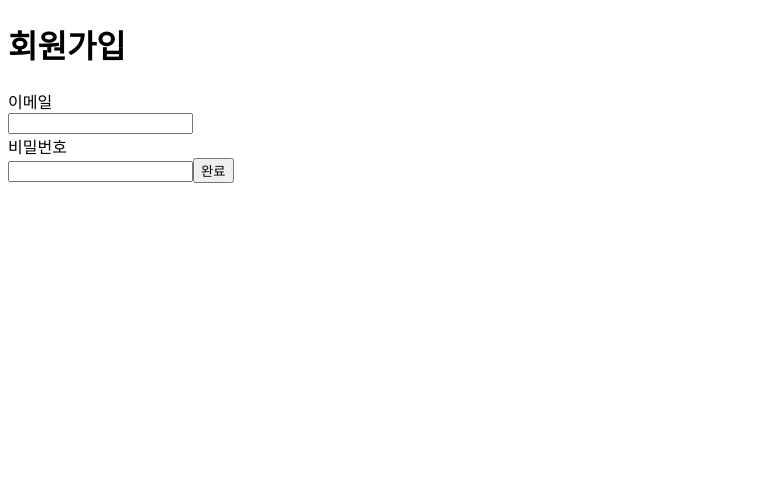
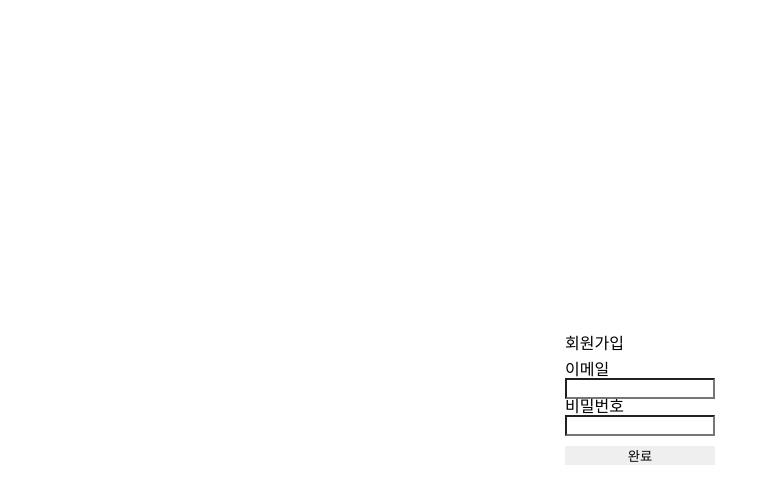
Before and after one commit to NamJwong/wanted-pre-onboarding-challenge-fe-1, a React (Create React App) app: page /join in a window 1280 px wide. Shown: the top 504 px of the page, without its empty margins (0-770 px from the left). Built offline with nearby package versions, Linux system fonts and the light colour scheme.

Commit message:
design: 홈, 로그인, 회원가입 페이지 스타일링

```diff
--- a/src/App.tsx
+++ b/src/App.tsx
@@ -1,7 +1,13 @@
 import Router from 'common/components/Router';
+import GlobalStyle from 'common/styles/global';
 
 function App() {
-  return <Router />;
+  return (
+    <>
+      <GlobalStyle />
+      <Router />
+    </>
+  );
 }
 
 export default App;
--- a/src/auth/AuthForm.tsx
+++ b/src/auth/AuthForm.tsx
@@ -1,5 +1,6 @@
 import Form from 'common/components/Form';
 import FormItem from 'common/components/FormItem';
+import styled from 'styled-components';
 
 interface AuthFormProps {
   email: {
@@ -16,9 +17,19 @@ export default function AuthForm(props: AuthFormProps) {
   const { email, password } = props;
   return (
     <Form>
-      <FormItem label="이메일" value={email.value} onChange={email.onChange} />
-      <FormItem label="비밀번호" value={password.value} onChange={password.onChange} />
-      <button>완료</button>
+      <FormItem label="이메일" value={email.value} onChange={email.onChange} width="150px" />
+      <FormItem
+        label="비밀번호"
+        value={password.value}
+        onChange={password.onChange}
+        width="150px"
+      />
+      <StButton>완료</StButton>
     </Form>
   );
 }
+
+const StButton = styled.button`
+  margin-top: 10px;
+  width: 150px;
+`;
--- a/src/auth/join/index.tsx
+++ b/src/auth/join/index.tsx
@@ -1,4 +1,5 @@
 import AuthForm from 'auth/AuthForm';
+import { StTitle } from 'auth/style';
 import useInput from 'common/hooks/useInput';
 
 export default function Join() {
@@ -6,7 +7,7 @@ export default function Join() {
   const { value: password, onChange: onChangePassword } = useInput('');
   return (
     <div>
-      <h1>회원가입</h1>
+      <StTitle>회원가입</StTitle>
       <AuthForm
         email={{ value: email, onChange: onChangeEmail }}
         password={{ value: password, onChange: onChangePassword }}
--- a/src/auth/login/index.tsx
+++ b/src/auth/login/index.tsx
@@ -1,4 +1,5 @@
 import AuthForm from 'auth/AuthForm';
+import { StTitle } from 'auth/style';
 import useInput from 'common/hooks/useInput';
 
 export default function Login() {
@@ -6,7 +7,7 @@ export default function Login() {
   const { value: password, onChange: onChangePassword } = useInput('');
   return (
     <div>
-      <h1>로그인</h1>
+      <StTitle>로그인</StTitle>
       <AuthForm
         email={{ value: email, onChange: onChangeEmail }}
         password={{ value: password, onChange: onChangePassword }}
--- /dev/null
+++ b/src/auth/style.ts
@@ -0,0 +1,5 @@
+import styled from 'styled-components';
+
+export const StTitle = styled.h1`
+  margin-bottom: 10px;
+`;
--- a/src/common/components/Form.tsx
+++ b/src/common/components/Form.tsx
@@ -1,6 +1,12 @@
 import { ReactNode } from 'react';
+import styled from 'styled-components';
 
 export default function Form({ children }: { children: ReactNode }) {
   const onSubmit = (e: React.FormEvent<HTMLFormElement>) => e.preventDefault();
-  return <form onSubmit={onSubmit}>{children}</form>;
+  return <StForm onSubmit={onSubmit}>{children}</StForm>;
 }
+
+const StForm = styled.form`
+  display: flex;
+  flex-direction: column;
+`;
--- a/src/common/components/FormItem.tsx
+++ b/src/common/components/FormItem.tsx
@@ -1,17 +1,23 @@
 import Input from './Input';
+import styled from 'styled-components';
 
 interface FormItemProps {
   label: string;
   value: string | undefined;
   onChange: (newValue: string) => void;
+  width?: string;
 }
 
 export default function FormItem(props: FormItemProps) {
-  const { label, value, onChange } = props;
+  const { label, value, onChange, width = '100%' } = props;
   return (
-    <>
+    <StFormItem width={width}>
       <div>{label}</div>
       <Input value={value} onChange={onChange} />
-    </>
+    </StFormItem>
   );
 }
+
+const StFormItem = styled.div<{ width: string }>`
+  width: ${(props) => props.width};
+`;
--- a/src/common/components/Input.tsx
+++ b/src/common/components/Input.tsx
@@ -1,9 +1,16 @@
+import styled from 'styled-components';
+
 interface InputProps {
   value: string | undefined;
   onChange: (newValue: string) => void;
+  width?: string;
 }
 
 export default function Input(props: InputProps) {
-  const { value, onChange } = props;
-  return <input value={value} onChange={(e) => onChange(e.target.value)} />;
+  const { value, onChange, width = '100%' } = props;
+  return <StInput value={value} onChange={(e) => onChange(e.target.value)} width={width} />;
 }
+
+const StInput = styled.input<{ width: string }>`
+  width: ${(props) => props.width};
+`;
--- a/src/common/styles/global.ts
+++ b/src/common/styles/global.ts
@@ -5,7 +5,11 @@ const GlobalStyle = createGlobalStyle`
   ${reset};
   html,
   body {
+    display: flex;
+    justify-content: center;
+    align-items: center;
     max-width: 100vw;
+    min-height: 100%;
     margin: 0 auto;
   }
 
```
